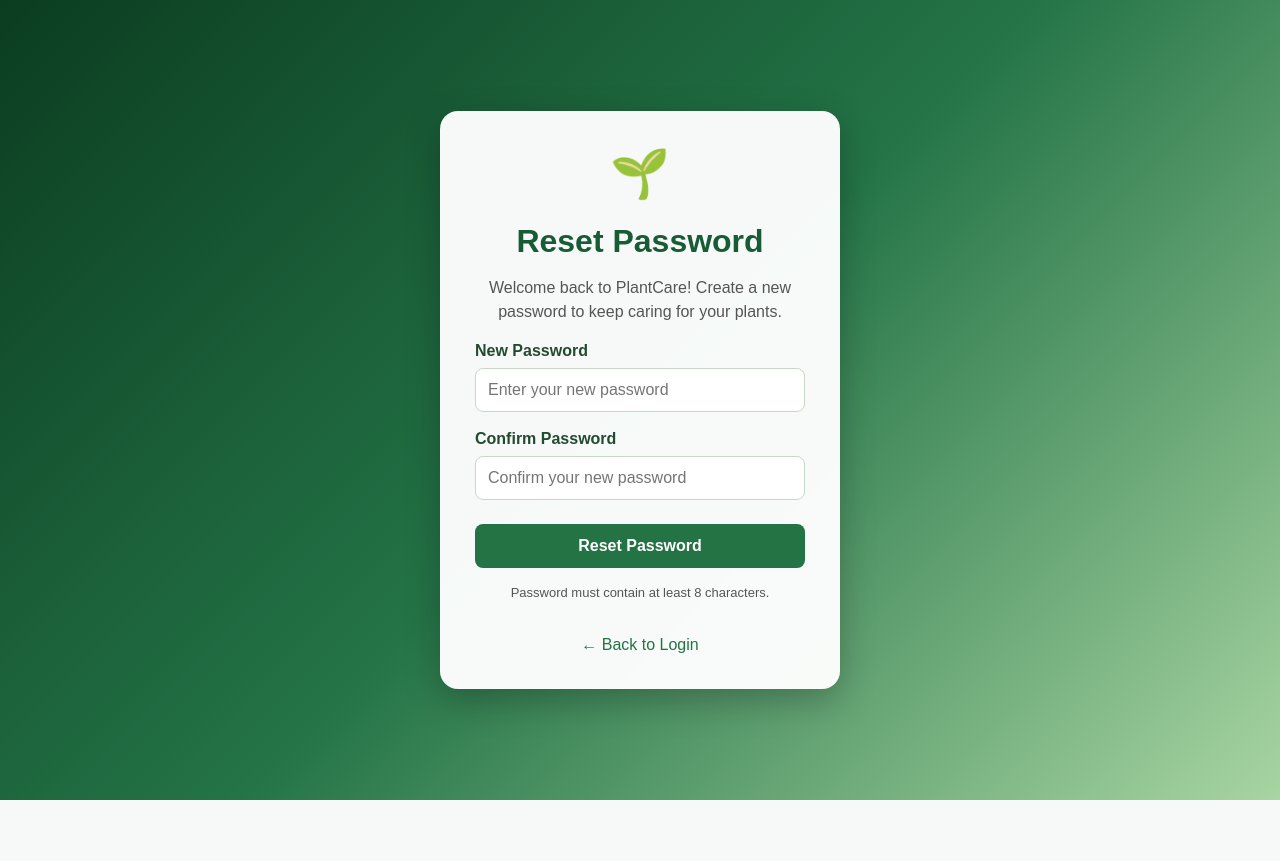
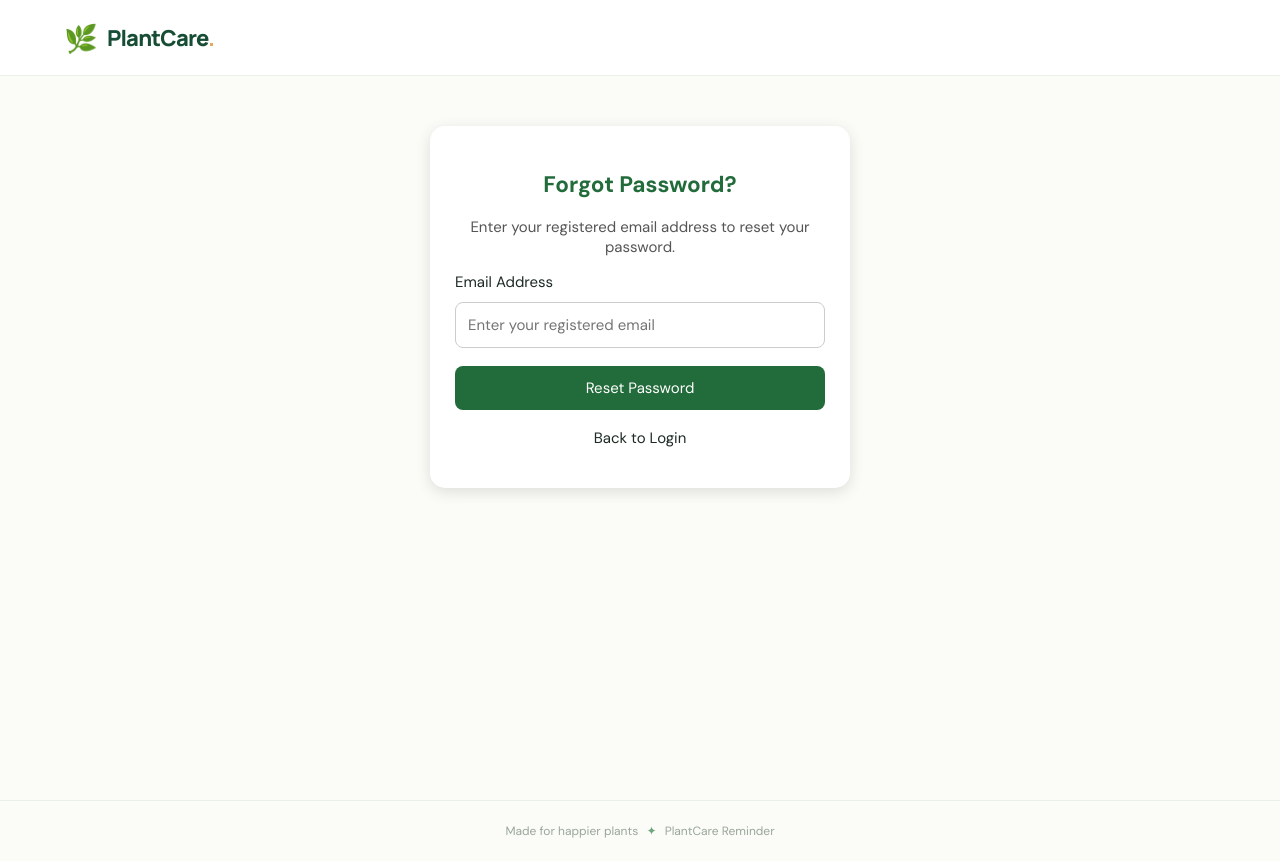
Before and after one commit to hiteshym254-bit/PlantCare, a Flask app: page /forgot-password in a window 1280 px wide. Before the commit the page ends 800 px from the top, so only its background shows below. Run offline with Flask 3, Linux system fonts and the light colour scheme; some libraries are stand-ins or nearby versions.

Commit message:
Update reset_password.html

```diff
--- a/PlantCare_Complete/templates/reset_password.html
+++ b/PlantCare_Complete/templates/reset_password.html
@@ -1,133 +1,39 @@
-<!DOCTYPE html>
-<html lang="en">
-<head>
-    <meta charset="UTF-8">
-    <meta name="viewport" content="width=device-width, initial-scale=1.0">
-    <title>Reset Password | PlantCare</title>
 
-    <style>
-        * {
-            box-sizing: border-box;
-        }
+{% extends "base.html" %}
+{% block content %}
 
-        body {
-            margin: 0;
-            min-height: 100vh;
-            display: flex;
-            justify-content: center;
-            align-items: center;
-            font-family: Arial, sans-serif;
-            background: linear-gradient(135deg, #0b3d20, #247447, #a8d5a2);
-            padding: 20px;
-        }
+<div style="max-width: 420px; margin: 50px auto; padding: 25px; background: white; border-radius: 15px; box-shadow: 0 4px 15px rgba(0,0,0,0.12);">
 
-        .reset-card {
-            width: 100%;
-            max-width: 400px;
-            padding: 35px;
-            border-radius: 18px;
-            background: rgba(255, 255, 255, 0.96);
-            box-shadow: 0 12px 35px rgba(0, 0, 0, 0.25);
-            text-align: center;
-        }
+    <h2 style="text-align: center; color: #226b3a;">Forgot Password?</h2>
 
-        .plant-icon {
-            font-size: 48px;
-        }
+    <p style="text-align: center; color: #555;">
+        Enter your registered email address to reset your password.
+    </p>
 
-        h1 {
-            color: #185c35;
-            margin-bottom: 10px;
-        }
+    <form method="POST" action="{{ url_for('forgot_password') }}">
+        <label for="email">Email Address</label>
 
-        p {
-            color: #555;
-            line-height: 1.5;
-        }
+        <input
+            type="email"
+            id="email"
+            name="email"
+            placeholder="Enter your registered email"
+            required
+            style="width: 100%; box-sizing: border-box; padding: 12px; margin: 10px 0 18px; border: 1px solid #ccc; border-radius: 8px;"
+        >
 
-        label {
-            display: block;
-            text-align: left;
-            margin-top: 18px;
-            color: #234b32;
-            font-weight: bold;
-        }
+        <button
+            type="submit"
+            style="width: 100%; padding: 12px; background: #226b3a; color: white; border: none; border-radius: 8px; cursor: pointer;"
+        >
+            Reset Password
+        </button>
+    </form>
 
-        input {
-            width: 100%;
-            padding: 12px;
-            margin-top: 8px;
-            border: 1px solid #c8d8ca;
-            border-radius: 8px;
-            font-size: 16px;
-        }
+    <p style="text-align: center; margin-top: 18px;">
+        <a href="{{ url_for('login') }}">Back to Login</a>
+    </p>
 
-        button {
-            width: 100%;
-            padding: 13px;
-            margin-top: 24px;
-            border: none;
-            border-radius: 8px;
-            background: #237344;
-            color: white;
-            font-size: 16px;
-            font-weight: bold;
-            cursor: pointer;
-        }
+</div>
 
-        button:hover {
-            background: #185c35;
-        }
-
-        a {
-            display: inline-block;
-            margin-top: 20px;
-            color: #237344;
-            text-decoration: none;
-        }
-
-        .notice {
-            font-size: 13px;
-            margin-top: 15px;
-        }
-    </style>
-</head>
-
-<body>
-    <div class="reset-card">
-        <div class="plant-icon">🌱</div>
-
-        <h1>Reset Password</h1>
-
-        <p>Welcome back to PlantCare! Create a new password to keep caring for your plants.</p>
-
-        <form>
-            <label for="new-password">New Password</label>
-            <input
-                type="password"
-                id="new-password"
-                name="new_password"
-                minlength="8"
-                placeholder="Enter your new password"
-                required
-            >
-
-            <label for="confirm-password">Confirm Password</label>
-            <input
-                type="password"
-                id="confirm-password"
-                name="confirm_password"
-                minlength="8"
-                placeholder="Confirm your new password"
-                required
-            >
-
-            <button type="submit">Reset Password</button>
-        </form>
-
-        <p class="notice">Password must contain at least 8 characters.</p>
-
-        <a href="{{ url_for('login') }}">← Back to Login</a>
-    </div>
-</body>
-</html>
+{% endblock %}
```
